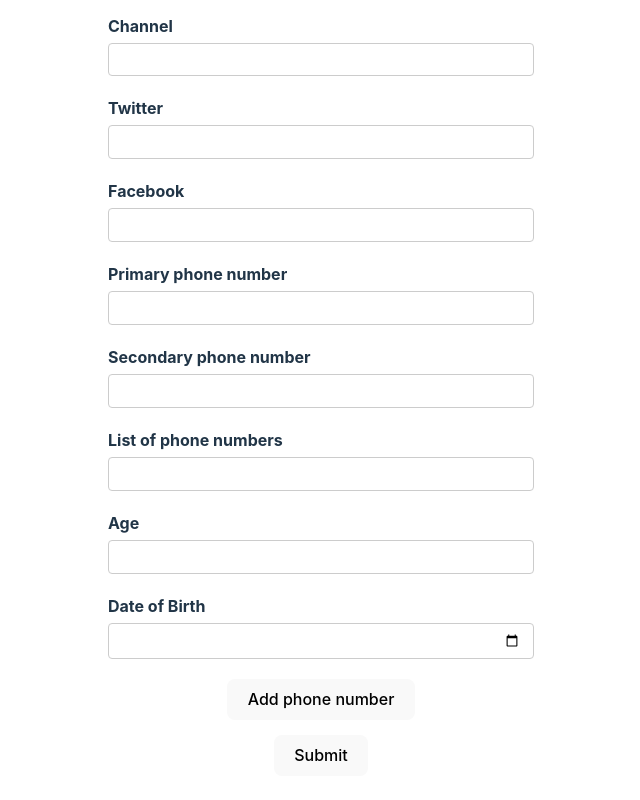
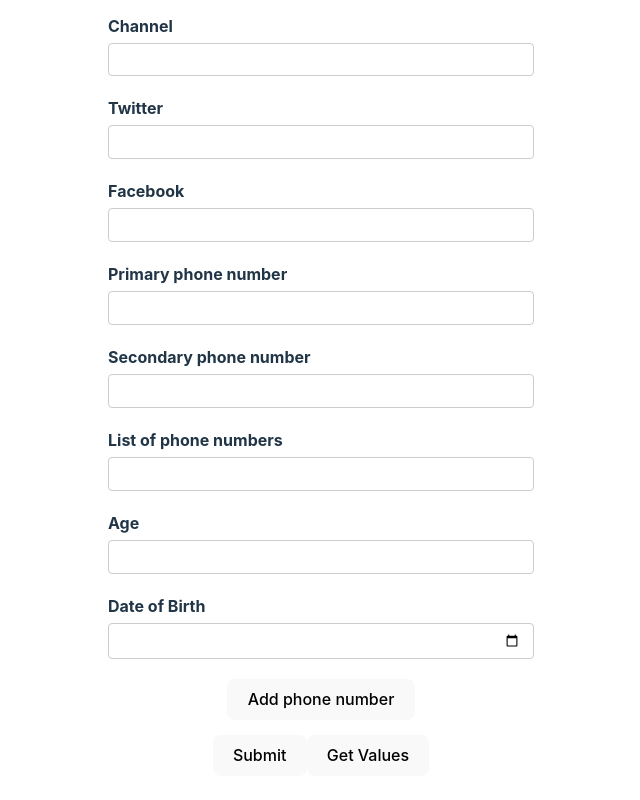
Before and after one commit to amandeep90s/react-hook-form-tutorial, a React (Vite) app: page / in a window 1280 px wide. Shown: the part 260-1060 px from the top of the page, without its empty margins (319-959 px from the left). Built offline with nearby package versions, Linux system fonts and the light colour scheme.

Commit message:
feat: Get field values

```diff
--- a/src/components/YoutubeForm.tsx
+++ b/src/components/YoutubeForm.tsx
@@ -36,7 +36,7 @@
       dob: new Date(),
     },
   });
-  const { register, control, handleSubmit, formState, watch } = form;
+  const { register, control, handleSubmit, formState, watch, getValues } = form;
   const { errors } = formState;
 
   const { append, fields, remove } = useFieldArray({
@@ -55,6 +55,12 @@
       subscription.unsubscribe();
     };
   }, [watch]);
+
+  const handleGetValues = () => {
+    console.log(getValues());
+    console.log(getValues('username'));
+    console.log(getValues(['social', 'phNumbers']));
+  };
 
   return (
     <div>
@@ -237,6 +243,9 @@
         </div>
 
         <button type='submit'>Submit</button>
+        <button type='button' onClick={handleGetValues}>
+          Get Values
+        </button>
       </form>
       <DevTool control={control} />
     </div>
```
